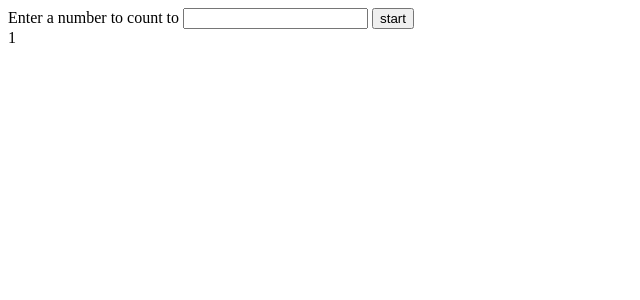
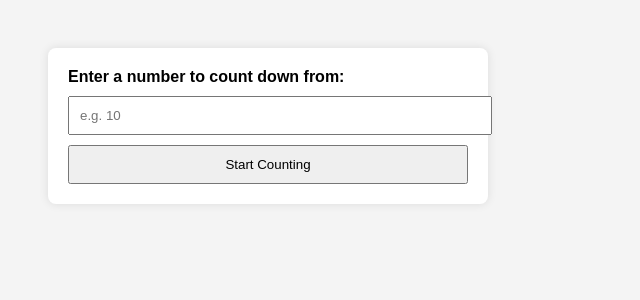
Before and after one commit to Kenenisaboru/starting-new-programming-, a PHP site: the page made by day2/Day 3/loops.php in a window 1280 px wide. Shown: the top 300 px of the page, without its empty margins (0-640 px from the left). Run offline with PHP 8.4, Linux system fonts and the light colour scheme.

Commit message:
Add professional PHP loop counter with validation

```diff
--- a/day2/Day 3/loops.php
+++ b/day2/Day 3/loops.php
@@ -1,50 +1,86 @@
+<?php
+// Initialize variables
+$result = "";
+$error = "";
+
+// Check if form is submitted
+if ($_SERVER["REQUEST_METHOD"] === "POST") {
+
+    // Validate input
+    if (empty($_POST["counter"])) {
+        $error = "Please enter a number.";
+    } elseif (!is_numeric($_POST["counter"])) {
+        $error = "Input must be a number.";
+    } else {
+        $counter = (int) $_POST["counter"];
+
+        // Prevent negative values
+        if ($counter < 0) {
+            $error = "Please enter a positive number.";
+        } else {
+            // Generate output
+            for ($i = $counter; $i >= 0; $i--) {
+                $result .= $i . "<br>";
+            }
+        }
+    }
+}
+?>
+
 <!DOCTYPE html>
 <html lang="en">
 <head>
     <meta charset="UTF-8">
     <meta name="viewport" content="width=device-width, initial-scale=1.0">
-    <title>Document</title>
+    <title>PHP Loop Counter</title>
+    <style>
+        body {
+            font-family: Arial, sans-serif;
+            background: #f4f4f4;
+            padding: 40px;
+        }
+        form {
+            background: #fff;
+            padding: 20px;
+            max-width: 400px;
+            border-radius: 8px;
+            box-shadow: 0 0 10px rgba(0,0,0,0.1);
+        }
+        input {
+            width: 100%;
+            padding: 10px;
+            margin-top: 10px;
+        }
+        .error {
+            color: red;
+            margin-top: 10px;
+        }
+        .result {
+            margin-top: 20px;
+            background: #e9ffe9;
+            padding: 15px;
+            border-radius: 5px;
+        }
+    </style>
 </head>
 <body>
-    <form action="./loops.php" method="post">
-        <label>Enter a number to count to</label>
-        <input type="text" name="counter">
-        <input type="submit" value="start">
-    </form>
+
+<form method="post">
+    <label><strong>Enter a number to count down from:</strong></label>
+    <input type="text" name="counter" placeholder="e.g. 10">
+    <input type="submit" value="Start Counting">
+</form>
+
+<?php if ($error): ?>
+    <div class="error"><?= $error ?></div>
+<?php endif; ?>
+
+<?php if ($result): ?>
+    <div class="result">
+        <strong>Result:</strong><br>
+        <?= $result ?>
+    </div>
+<?php endif; ?>
 
 </body>
 </html>
-<?php
-/*
-$counter =$_POST["counter"];
-for($i = $counter; $i >= 0; $i--){
-    echo $i. "<br>";
-}
-     while loop = do some code infinitely while some condition remains true
-
-
-$counter = 5;
-
-while ($counter <= 10) {
-    echo $counter . "<br>";
-    $counter++;
-}
-    $second =0;
-$running =true;
-while($running){
-   $second++;
-   echo $second . "<br>";
-}
-    */
-   $seconds = 0;
-$running = true;
-if (isset($_POST['stop'])) {
-    $running = false;
-} else {
-    $seconds++;
-    echo $seconds . "<br>";
-}
-
-
-
-?>
```
